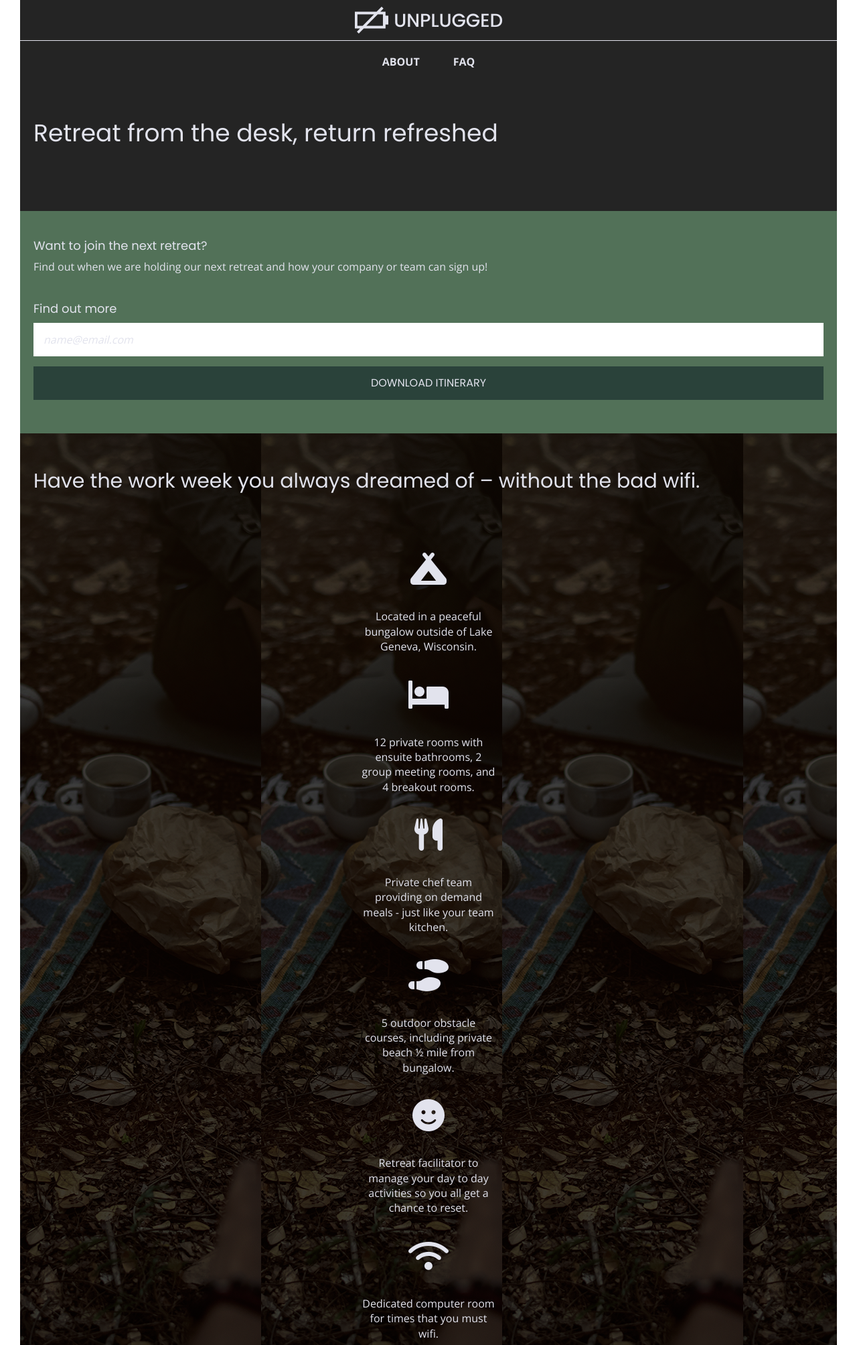
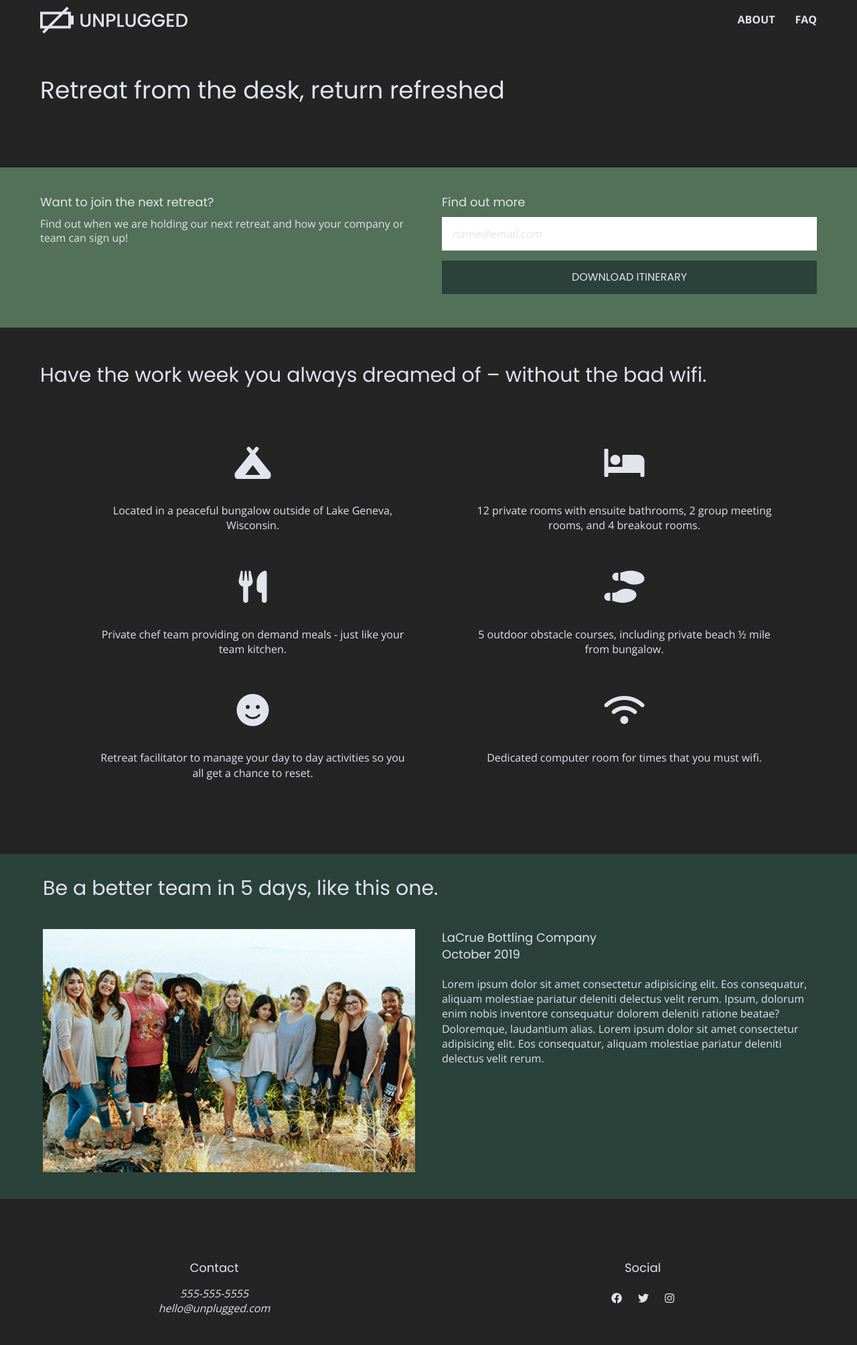
Before and after one commit to kimlivhello/unplugged-2022, a website: page index.html in a window 1280 px wide. Shown: the top 2008 px of the page at 67% size. Drawn offline with nearby package versions, Linux system fonts and the light colour scheme; files whose address does not match are found by name.

Commit message:
Styled tablet width for homepage

```diff
--- a/css/main.css
+++ b/css/main.css
@@ -104,11 +104,7 @@ textarea {
 
   body {
     color: var(--light-color);
-    max-width: 1200px;
     min-width: fit-content;
-    padding-left: 20px;
-    padding-right: 20px;
-    width: 90%;
   }
 
   .container {
@@ -171,25 +167,29 @@ textarea {
     flex-direction: column;
   }
 
-  header nav,
-  header .logo {
-    width: 100%;
+  header .header-container {
+    display: flex;
+    flex-direction: column;
+    padding: 10px 0;
+    text-align: center;
   }
 
   header .logo {
     border-bottom: 1px solid var(--light-color);
-    padding: 10px 0;
-    text-align: center;
+    padding-bottom: 10px;
+    width: 100%;
   }
 
   header nav ul {
+    display: flex;
+    flex-direction: row wrap;
     justify-content: space-between;
   }
 
   header nav ul li {
-    padding: 20px 25px;
     font-weight: bold;
     text-transform: uppercase;
+    padding: 10px 20px;
   }
 
   /*************************** HERO ***************************************/
@@ -254,7 +254,7 @@ textarea {
   /*************************** FEATURES ***********************************/
 
   #features {
-    background-image: url("img/features-background.png");
+    background-image: url("img/features-background.png") no-repeat center center fixed;
     background-color: var(--dark-color);
     padding: 50px 20px;
   }
@@ -442,10 +442,163 @@ textarea {
 
 @media only screen and (min-width: 500px) {
 
-  body {
+  .container {
     padding-left: 30px;
     padding-right: 30px;
   }
+
+  #form  {
+    text-align: center;
+  }
+
+  input {
+    max-width: 50%;
+  }
+
+}
+
+@media only screen and (min-width: 768px) {
+
+  .container {
+    padding-left: 60px;
+  }
+
+/* Header Tablet Styles */
+
+  header .container {
+    flex-direction: row;
+    justify-content: space-between;
+    padding-right: 60px;
+    padding-left: 60px;
+  }
+
+  header .header-container {
+    flex-direction: row;
+    text-align: left;
+  }
+
+  header .logo {
+    border-bottom: none;
+    padding-bottom: 0;
+  }
+
+  header nav ul li {
+    padding: 0 0 0 30px;
+  }
+
+  #hero h1 {
+    padding-left: 0;
+  }
+
+  /* Aside/Form Tablet Styles */
+
+  #form .grid {
+    display: grid;
+    grid-template-columns: 1fr 1fr;
+    align-items: start;
+    gap: 40px;
+    text-align: left;
+    padding-left: 60px;
+    padding-right: 60px;
+  }
+
+  #form input {
+    max-width: 100%;
+  }
+
+  /* Features Tablet Styles */
+
+  #features {
+    padding-left: 60px;
+    padding-right: 60px;
+  }
+
+  #features .container {
+    flex-direction: row wrap;
+  }
+
+  #features .feature-grid {
+    display: grid;
+    grid-template-columns: 50% 50%;
+    grid-template-rows: 1fr 1fr 1fr;
+    justify-content: center;
+    align-items: start;
+    gap: 20px;
+    width: 100%;
+  }
+
+  #features .feature-item-container {
+    padding: 0 30px;
+  }
+
+  #features p {
+    text-align: center;
+  }
+
+  /* Reviews Tablet Styles */
+
+  #reviews .container {
+    padding-left: 0;
+    padding-right: 0;
+  }
+
+  #reviews .reviews-grid {
+    display: grid;
+    grid-template-columns: 1fr 1fr;
+    justify-content: start;
+    align-items: start;
+    gap: 40px;
+  }
+
+  #reviews img {
+    margin: 0;
+    padding-bottom: 20px;
+  }
+
+  #reviews .review-image {
+    grid-column: 1;
+    grid-row: 2;
+  }
+
+  #reviews .review-text {
+    grid-column: 2;
+    grid-row: 2;
+  }
+
+/* Contact Tablet Styles */
+
+  #contact-section .grid {
+    display: grid;
+    grid-template-columns: 1fr 1fr;
+    grid-template-rows: 1fr;
+    justify-content: center;
+    align-items: start;
+    padding: 90px 0 50px 0;
+  }
+
+}
+
+@media only screen and (min-width: 1200px) {
+
+  }
+
+  /*
+  .container {
+    max-width: 1200px;
+    margin: 0 auto;
+  } */
+
+  /* Header and Hero Desktop Styles */
+
+
+
+  /* Aside/Form Desktop Styles */
+
+  /* Features Desktop Styles */
+
+  /* Reviews Desktop Styles */
+
+  /* Contact Section Desktop Styles */
 
 }
 
--- a/index.html
+++ b/index.html
@@ -31,13 +31,13 @@
 
 <body>
   <!-- HEADER -->
-  <header class="container">
-    <header class="container flex">
+  <header class="outer">
+    <header class="header-container container flex">
       <div class="logo">
         <img src="img/logo.png" alt="Unplugged logo">
       </div>
       <nav>
-        <ul class="flex">
+        <ul class="flex nav-flex">
           <li><a href="about/index.html">About</a></li>
           <li><a href="faq/index.html">FAQ</a></li>
         </ul>
@@ -47,7 +47,7 @@
 
   <!-- HERO -->
 
-  <section id="hero">
+  <section id="hero" class="outer">
     <div class="container">
       <h1>Retreat from the desk, return refreshed</h1>
     </div>
@@ -55,8 +55,8 @@
 
   <!-- ASIDE / FORM -->
 
-  <aside id="form">
-    <div class="container grid">
+  <aside id="form" class="outer">
+    <div class="container grid inner">
       <div class="form-description">
         <h3>Want to join the next retreat?</h3>
         <p>Find out when we are holding our next retreat and how your company or team can sign up!</p>
@@ -73,7 +73,7 @@
 
   <section id="features">
     <h2>Have the work week you always dreamed of &ndash; without the bad wifi.</h2>
-    <div class="container">
+    <div class="container inner">
       <div class="feature-grid grid">
         <div class="feature-item-container">
           <i class="fas fa-campground fa-3x"></i>
@@ -106,21 +106,29 @@
   <!-- REVIEWS -->
 
   <section id="reviews">
-    <div class="container">
-      <h2>Be a better team in 5 days, like this one.</h2>
-      <img src="img/team.png" alt="happy team">
-      <h3>LaCrue Bottling Company<br>October 2019</h3>
-      <p>Lorem ipsum dolor sit amet consectetur adipisicing elit.
-        Eos consequatur, aliquam molestiae pariatur deleniti delectus velit rerum.
-        Ipsum, dolorum enim nobis inventore consequatur dolorem deleniti ratione beatae?
-        Doloremque, laudantium alias.</p>
+    <div class="container inner">
+      <h2 class="span-2">Be a better team in 5 days, like this one.</h2>
+      <div class="grid reviews-grid">
+        <div class="review-image">
+          <img src="img/team.png" alt="happy team">
+        </div>
+        <div class="review-text">
+          <h3>LaCrue Bottling Company<br>October 2019</h3>
+          <p>Lorem ipsum dolor sit amet consectetur adipisicing elit.
+          Eos consequatur, aliquam molestiae pariatur deleniti delectus velit rerum.
+          Ipsum, dolorum enim nobis inventore consequatur dolorem deleniti ratione beatae?
+          Doloremque, laudantium alias.
+          Lorem ipsum dolor sit amet consectetur adipisicing elit.
+          Eos consequatur, aliquam molestiae pariatur deleniti delectus velit rerum.</p>
+        </div>
+      </div>
     </div>
   </section>
 
   <!-- CONTACT -->
 
   <section id="contact-section">
-    <div class="container grid">
+    <div class="container grid inner">
       <div class="contact-content">
         <h3>Contact</h3>
         <address class="contact-content">
@@ -142,11 +150,10 @@
   <!-- FOOTER -->
 
   <footer>
-    <div class="container">
+    <div class="container inner">
       <p>Copyright 2022 | Unplugged</p>
     </div>
   </footer>
-
 
   <script src="js/vendor/modernizr-3.11.2.min.js"></script>
   <script src="js/plugins.js"></script>
```
